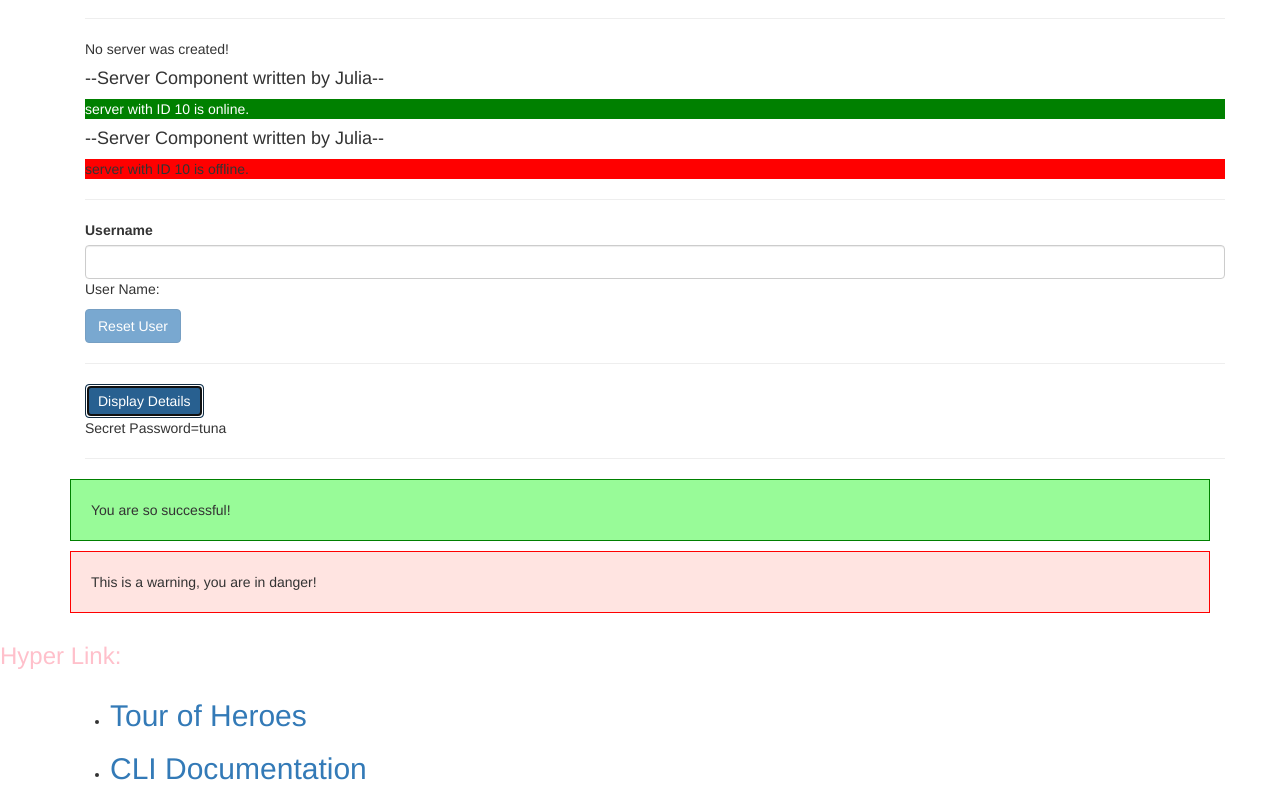
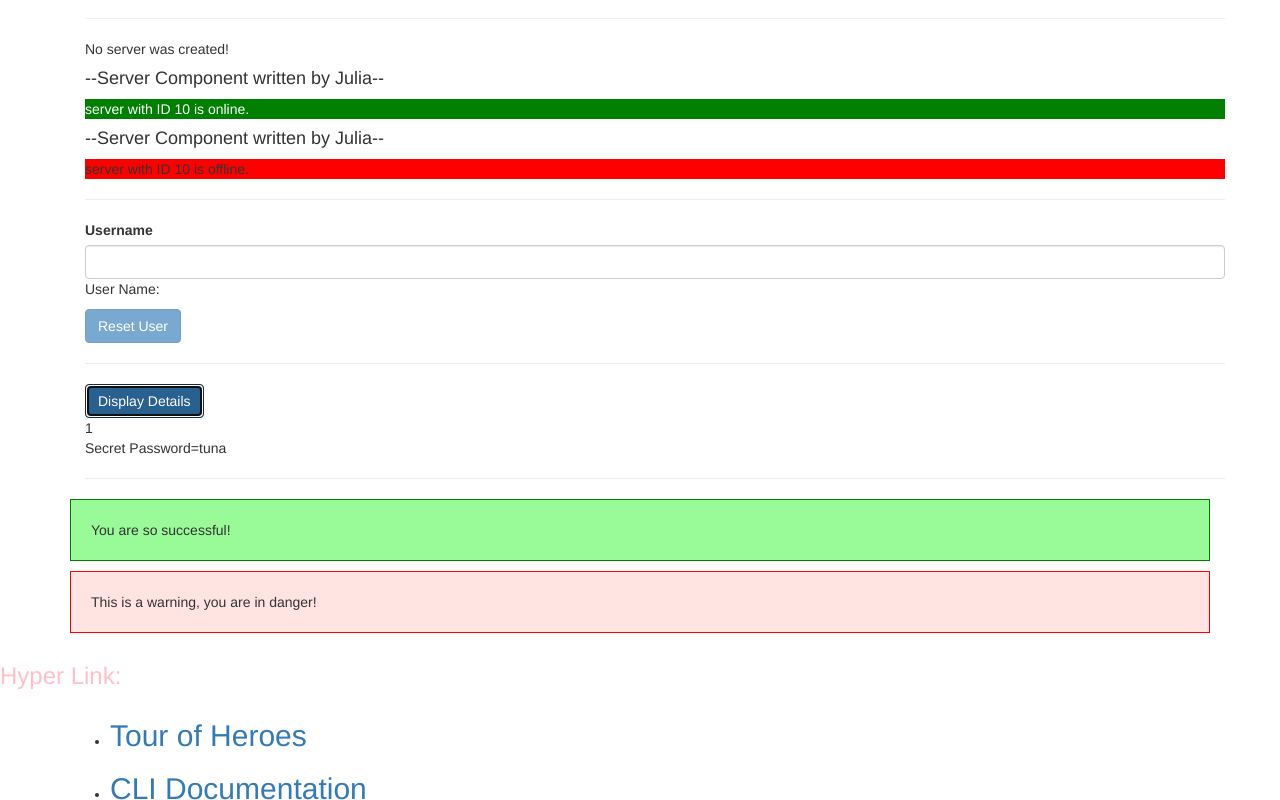
Before and after one commit to JuliaChenJing/Angular_Demos, an Angular app in the folder Angular5/my-first-app/: page / in a window 1280 px wide. Both pictures are taken after a click on the button "Display Details". Shown: the part 892-1692 px from the top of the page. Built offline with nearby package versions, Linux system fonts and the light colour scheme.

Commit message:
37.9  ngFor ngStyle ngClass

```diff
--- a/Angular5/my-first-app/src/app/servers/servers.component.css
+++ b/Angular5/my-first-app/src/app/servers/servers.component.css
@@ -13,3 +13,7 @@
   h1 {
     background-color: yellow;
   }
+
+  .white-text{
+    color:white;
+  }
--- a/Angular5/my-first-app/src/app/servers/servers.component.html
+++ b/Angular5/my-first-app/src/app/servers/servers.component.html
@@ -46,9 +46,14 @@
             <hr>
             <div>
 
-                 <!--  display details  -->
-                    <button class="btn btn-primary" (click)="showSecret=!showSecret" >Display Details</button>
-                    <p *ngIf ="showSecret">Secret Password=tuna</p>
+                <!--  display details  -->
+                <button class="btn btn-primary" (click)=onClicking()>Display Details</button>
+                <div  *ngFor="let logItem of log"
+                [ngStyle]="{backgroundColor:logItem>5? 'blue':'transparant'}"
+                [ngClass]="{'white-text':logItem>5}">
+                {{logItem}}
+                </div>
+                <p *ngIf="showSecret">Secret Password=tuna</p>
             </div>
 
             <hr>
--- a/Angular5/my-first-app/src/app/servers/servers.component.ts
+++ b/Angular5/my-first-app/src/app/servers/servers.component.ts
@@ -10,6 +10,7 @@ import { Component, OnInit } from '@angular/core';
 export class ServersComponent implements OnInit {
   userName: string = '';
   showSecret: boolean = false;
+  log=[];
   allowNewServer: boolean = false;
   serverCreationStatus = 'No server was created!;'
   serverName: string = '';
@@ -38,4 +39,8 @@ export class ServersComponent implements OnInit {
     this.userName = '';
   }
 
+  onClicking(event: Event){
+    this.showSecret=!this.showSecret;
+    this.log.push(this.log.length+1);
+  }
 }
```
